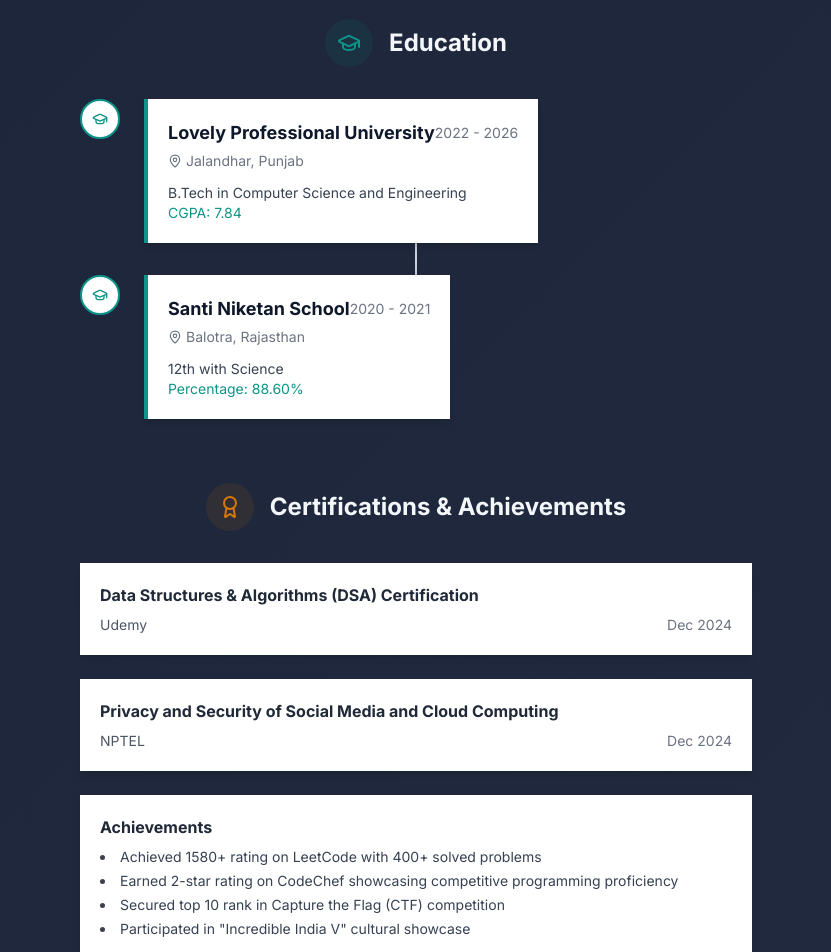
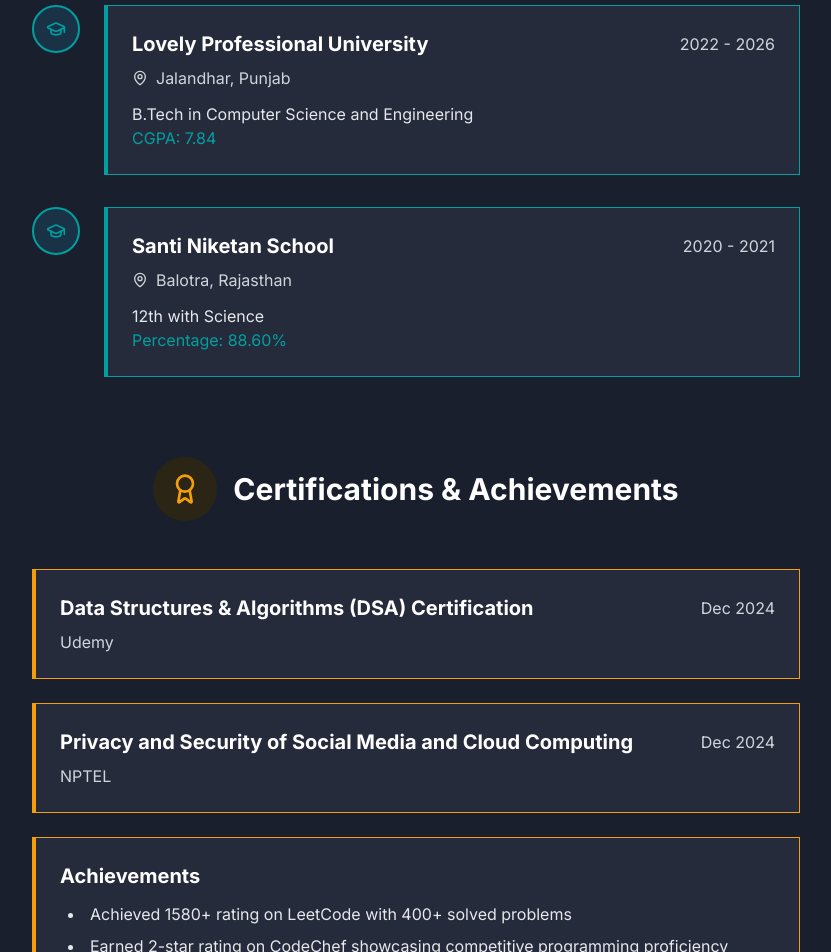
Before and after one commit to sujalbazari18/Personal-Portfolio, a React (Vite) app: page / in a window 1280 px wide. Shown: the part 3420-4372 px from the top of the page, without its empty margins (224-1055 px from the left). Built offline with nearby package versions, Linux system fonts and the light colour scheme.

Commit message:
Refactor: Separate resume sections
Restructure the resume section into distinct education and certification/achievement sections. Remove the "My Resume" heading.

```diff
--- a/src/components/ResumeSection.tsx
+++ b/src/components/ResumeSection.tsx
@@ -3,12 +3,13 @@ import React from 'react';
 import {
   GraduationCap,
   Award,
-  Calendar,
   MapPin,
   FileDown
 } from "lucide-react";
 import { Button } from "@/components/ui/button";
 import { toast } from "sonner";
+import { Card, CardContent } from "@/components/ui/card";
+import { Separator } from "@/components/ui/separator";
 
 const ResumeSection = () => {
   const handleDownloadCV = (e: React.MouseEvent) => {
@@ -29,114 +30,129 @@ const ResumeSection = () => {
   };
 
   return (
-    <section id="resume" className="py-20">
+    <div className="bg-[#1a1f2e] text-white py-16">
       <div className="container mx-auto px-4">
-        <h2 className="section-title text-center mx-auto">My Resume</h2>
-        {/* Only show education and achievement columns, centered */}
-        <div className="mt-12 flex flex-col items-center gap-16">
-          <div className="w-full max-w-2xl">
-            {/* Education */}
-            <div>
-              <div className="flex items-center mb-8 justify-center">
-                <div className="p-3 bg-portfolio-teal/10 rounded-full mr-4">
-                  <GraduationCap className="text-portfolio-teal" size={24} />
+        {/* Education Section */}
+        <section id="education" className="mb-20">
+          <div className="flex items-center justify-center mb-12">
+            <div className="bg-[#1a3246] rounded-full p-4 mr-4">
+              <GraduationCap className="text-[#00a0a0]" size={32} />
             </div>
-                <h3 className="text-2xl font-bold">Education</h3>
+            <h2 className="text-3xl font-bold">Education</h2>
           </div>
 
-              <div className="space-y-8 relative before:absolute before:inset-0 before:ml-5 before:-translate-x-px md:before:mx-auto md:before:translate-x-0 before:h-full before:w-0.5 before:bg-gradient-to-b before:from-transparent before:via-gray-300 before:to-transparent">
-                <div className="relative flex items-start group">
-                  <div className="flex flex-col items-center">
-                    <div className="h-10 w-10 rounded-full border-2 border-portfolio-teal flex items-center justify-center bg-white z-10">
-                      <GraduationCap size={16} className="text-portfolio-teal" />
+          <div className="max-w-3xl mx-auto">
+            {/* First Education Card */}
+            <div className="relative mb-8">
+              <div className="flex items-start">
+                <div className="hidden md:flex flex-col items-center mr-6">
+                  <div className="h-12 w-12 rounded-full border-2 border-[#00a0a0] bg-[#1a3246] flex items-center justify-center">
+                    <GraduationCap size={20} className="text-[#00a0a0]" />
                   </div>
-                    <div className="h-full w-px bg-gray-300"></div>
+                  <div className="h-full w-px bg-gray-600 mt-2"></div>
                 </div>
 
-                  <div className="ml-6 bg-white p-5 rounded-lg shadow-md border-l-4 border-portfolio-teal">
-                    <div className="flex justify-between items-center mb-1">
-                      <h4 className="text-lg font-bold text-portfolio-dark">Lovely Professional University</h4>
-                      <span className="text-sm text-gray-500">2022 - 2026</span>
+                <Card className="w-full bg-[#262b3c] border-l-4 border-[#00a0a0]">
+                  <CardContent className="p-6">
+                    <div className="flex justify-between items-center mb-2">
+                      <h3 className="text-xl font-bold text-white">Lovely Professional University</h3>
+                      <span className="text-gray-300">2022 - 2026</span>
                     </div>
-                    <div className="flex items-center text-sm text-gray-500 mb-3">
-                      <MapPin size={14} className="mr-1" />
+                    <div className="flex items-center text-gray-300 mb-3">
+                      <MapPin size={16} className="mr-2" />
                       <span>Jalandhar, Punjab</span>
                     </div>
-                    <p className="text-gray-700 text-sm">
+                    <p className="text-gray-200">
                       B.Tech in Computer Science and Engineering<br/>
-                      <span className="text-portfolio-teal">CGPA: 7.84</span>
+                      <span className="text-[#00a0a0] font-medium">CGPA: 7.84</span>
                     </p>
+                  </CardContent>
+                </Card>
               </div>
             </div>
 
-                <div className="relative flex items-start group">
-                  <div className="flex flex-col items-center">
-                    <div className="h-10 w-10 rounded-full border-2 border-portfolio-teal flex items-center justify-center bg-white z-10">
-                      <GraduationCap size={16} className="text-portfolio-teal" />
+            {/* Second Education Card */}
+            <div className="relative">
+              <div className="flex items-start">
+                <div className="hidden md:flex flex-col items-center mr-6">
+                  <div className="h-12 w-12 rounded-full border-2 border-[#00a0a0] bg-[#1a3246] flex items-center justify-center">
+                    <GraduationCap size={20} className="text-[#00a0a0]" />
                   </div>
                 </div>
 
-                  <div className="ml-6 bg-white p-5 rounded-lg shadow-md border-l-4 border-portfolio-teal">
-                    <div className="flex justify-between items-center mb-1">
-                      <h4 className="text-lg font-bold text-portfolio-dark">Santi Niketan School</h4>
-                      <span className="text-sm text-gray-500">2020 - 2021</span>
+                <Card className="w-full bg-[#262b3c] border-l-4 border-[#00a0a0]">
+                  <CardContent className="p-6">
+                    <div className="flex justify-between items-center mb-2">
+                      <h3 className="text-xl font-bold text-white">Santi Niketan School</h3>
+                      <span className="text-gray-300">2020 - 2021</span>
                     </div>
-                    <div className="flex items-center text-sm text-gray-500 mb-3">
-                      <MapPin size={14} className="mr-1" />
+                    <div className="flex items-center text-gray-300 mb-3">
+                      <MapPin size={16} className="mr-2" />
                       <span>Balotra, Rajasthan</span>
                     </div>
-                    <p className="text-gray-700 text-sm">
+                    <p className="text-gray-200">
                       12th with Science<br/>
-                      <span className="text-portfolio-teal">Percentage: 88.60%</span>
+                      <span className="text-[#00a0a0] font-medium">Percentage: 88.60%</span>
                     </p>
+                  </CardContent>
+                </Card>
               </div>
             </div>
           </div>
+        </section>
+
+        {/* Certifications & Achievements Section */}
+        <section id="certifications" className="mb-12">
+          <div className="flex items-center justify-center mb-12">
+            <div className="bg-[#2b2515] rounded-full p-4 mr-4">
+              <Award className="text-[#f59e0b]" size={32} />
+            </div>
+            <h2 className="text-3xl font-bold">Certifications & Achievements</h2>
           </div>
 
-            {/* Certifications & Achievements */}
-            <div className="mt-16">
-              <div className="flex items-center mb-8 justify-center">
-                <div className="p-3 bg-portfolio-amber/10 rounded-full mr-4">
-                  <Award className="text-portfolio-amber" size={24} />
+          <div className="max-w-3xl mx-auto space-y-6">
+            {/* First Certification Card */}
+            <Card className="bg-[#262b3c] border-l-4 border-[#f59e0b]">
+              <CardContent className="p-6">
+                <div className="flex justify-between items-center">
+                  <h3 className="text-xl font-bold text-white">Data Structures & Algorithms (DSA) Certification</h3>
+                  <span className="text-gray-300">Dec 2024</span>
                 </div>
-                <h3 className="text-2xl font-bold">Certifications & Achievements</h3>
+                <div className="mt-2 text-gray-300">Udemy</div>
+              </CardContent>
+            </Card>
+
+            {/* Second Certification Card */}
+            <Card className="bg-[#262b3c] border-l-4 border-[#f59e0b]">
+              <CardContent className="p-6">
+                <div className="flex justify-between items-center">
+                  <h3 className="text-xl font-bold text-white">Privacy and Security of Social Media and Cloud Computing</h3>
+                  <span className="text-gray-300">Dec 2024</span>
                 </div>
+                <div className="mt-2 text-gray-300">NPTEL</div>
+              </CardContent>
+            </Card>
 
-              <div className="space-y-6">
-                <div className="bg-white p-5 rounded-lg shadow-md">
-                  <h4 className="font-bold mb-2">Data Structures & Algorithms (DSA) Certification</h4>
-                  <div className="flex justify-between text-sm">
-                    <span className="text-gray-600">Udemy</span>
-                    <span className="text-gray-500">Dec 2024</span>
-                  </div>
-                </div>
-
-                <div className="bg-white p-5 rounded-lg shadow-md">
-                  <h4 className="font-bold mb-2">Privacy and Security of Social Media and Cloud Computing</h4>
-                  <div className="flex justify-between text-sm">
-                    <span className="text-gray-600">NPTEL</span>
-                    <span className="text-gray-500">Dec 2024</span>
-                  </div>
-                </div>
-
-                <div className="bg-white p-5 rounded-lg shadow-md">
-                  <h4 className="font-bold mb-1">Achievements</h4>
-                  <ul className="list-disc list-inside text-gray-700 space-y-1 text-sm mt-2">
+            {/* Achievements Card */}
+            <Card className="bg-[#262b3c] border-l-4 border-[#f59e0b]">
+              <CardContent className="p-6">
+                <h3 className="text-xl font-bold text-white mb-3">Achievements</h3>
+                <ul className="list-disc list-inside text-gray-200 space-y-2 ml-2">
                   <li>Achieved 1580+ rating on LeetCode with 400+ solved problems</li>
                   <li>Earned 2-star rating on CodeChef showcasing competitive programming proficiency</li>
                   <li>Secured top 10 rank in Capture the Flag (CTF) competition</li>
                   <li>Participated in "Incredible India V" cultural showcase</li>
                 </ul>
+              </CardContent>
+            </Card>
           </div>
-              </div>
-            </div>
-          </div>
-        </div>
-        <div className="mt-16 text-center">
+        </section>
+
+        {/* Download CV Button */}
+        <div className="text-center mt-12">
           <Button
             variant="default"
-            className="btn-primary inline-flex items-center gap-2"
+            className="bg-[#00a0a0] hover:bg-[#008080] text-white inline-flex items-center gap-2 px-6 py-2 rounded-md"
             onClick={handleDownloadCV}
           >
             Download CV
@@ -144,7 +160,7 @@ const ResumeSection = () => {
           </Button>
         </div>
       </div>
-    </section>
+    </div>
   );
 };
 
```
Lines whose indentation alone changed are shown as unchanged.
